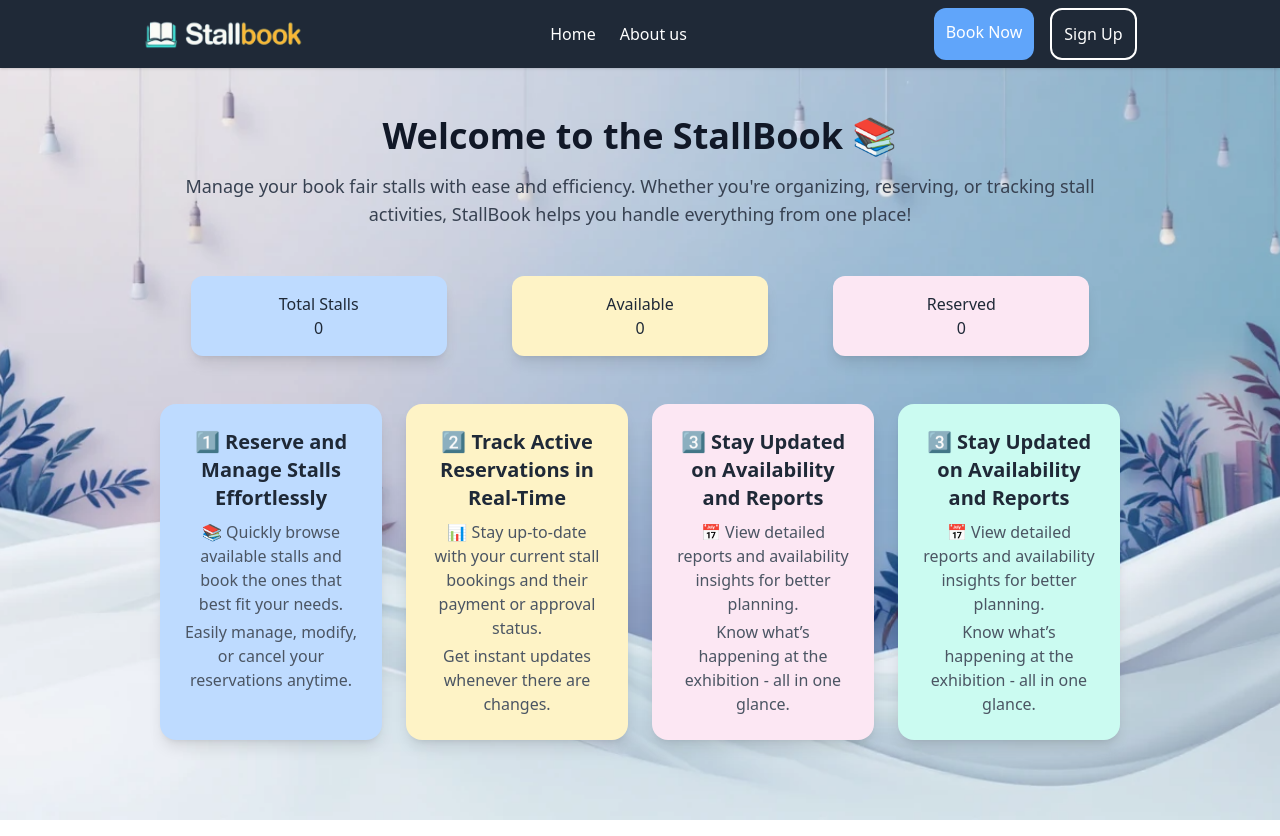
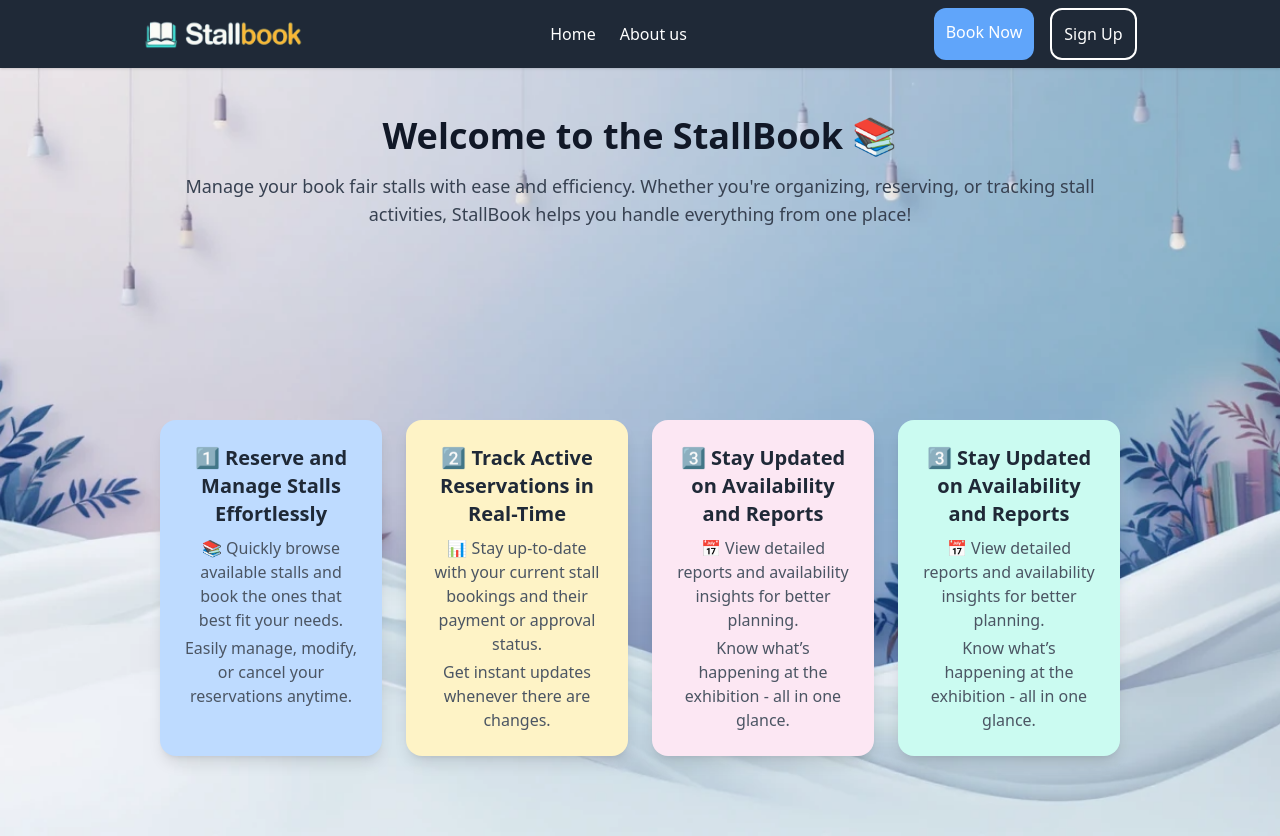
Before and after one commit to StallBook/BookFair_Management_System, a React (Create React App) app in the folder publicportalfrontend/: page / in a window 1280 px wide. Built offline with nearby package versions, Linux system fonts and the light colour scheme; no server answers.

Commit message:
remove the stalls details blocks from the home page

```diff
--- a/publicportalfrontend/src/pages/Home.tsx
+++ b/publicportalfrontend/src/pages/Home.tsx
@@ -80,10 +80,9 @@ const Home = () => {
             </motion.div>
 
             {/* Feature Blocks */}
-            <div className="grid grid-cols-1 md:grid-cols-3 justify-items-center gap-1 mt-12 px-6 md:px-20 lg:px-40">
-                {/* Feature 1 */}
+            {/* <div className="grid grid-cols-1 md:grid-cols-3 justify-items-center gap-1 mt-12 px-6 md:px-20 lg:px-40">
                 <motion.div
-                    className="rounded-xl shadow-lg p-4 w-64 text-center hover:shadow-xl transition-all"
+                    className="rounded-xl shadow-lg p-4 w-64 text-center hover:shadow-xl transition-all bg-white/80"
                     variants={fadeUp}
                     custom={0.4}
                     initial="hidden"
@@ -96,9 +95,8 @@ const Home = () => {
 
                 </motion.div>
 
-                {/* Feature 2 */}
                 <motion.div
-                    className="rounded-xl shadow-lg p-4 w-64 text-center hover:shadow-xl transition-all"
+                    className="rounded-xl shadow-lg p-4 w-64 text-center hover:shadow-xl transition-all bg-white/80"
                     variants={fadeUp}
                     custom={0.6}
                     initial="hidden"
@@ -112,24 +110,23 @@ const Home = () => {
                     </span>
                 </motion.div>
 
-                {/* Feature 3 */}
                 <motion.div
-                    className="rounded-xl shadow-lg p-4 w-64 text-center hover:shadow-xl transition-all"
+                    className="rounded-xl shadow-lg p-4 w-64 text-center hover:shadow-xl transition-all bg-white/80"
                     variants={fadeUp}
                     custom={0.8}
                     initial="hidden"
                     whileInView="visible"
                     viewport={{ once: true }}
-                    style={{ backgroundColor: "oklch(94.8% 0.028 342.258)" }}
+                style={{ backgroundColor: "oklch(94.8% 0.028 342.258)" }}
                 >
                     <h3>Reserved</h3>
                     <span>
                         {stalls.filter((s) => s.status === "reserved").length}
                     </span>
                 </motion.div>
-            </div>
+            </div> */}
 
-            <div className="grid grid-cols-1 md:grid-cols-4 gap-6 mt-12 px-6 md:px-20 lg:px-40 mb-20">
+            <div className="grid grid-cols-1 md:grid-cols-4 gap-6 mt-48 px-6 md:px-20 lg:px-40 mb-20">
                 {/* Feature 1 */}
                 <motion.div
                     className="bg-white/80 rounded-2xl shadow-lg p-6 text-center hover:shadow-xl transition-all"
```
